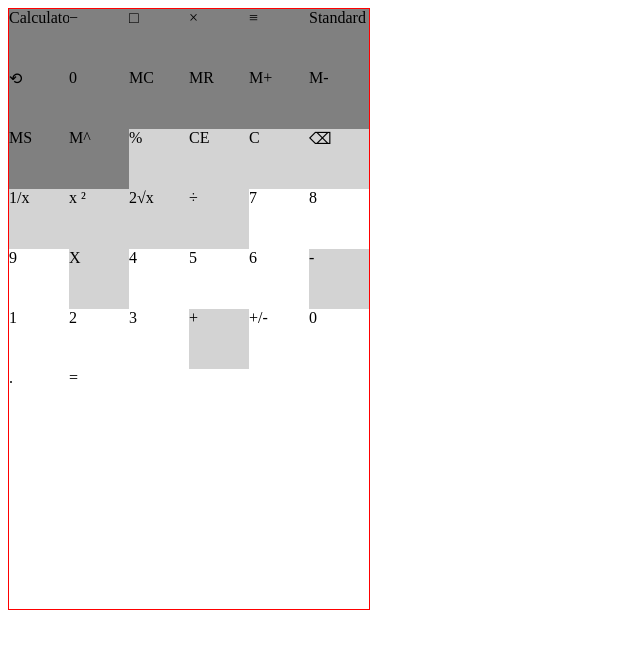
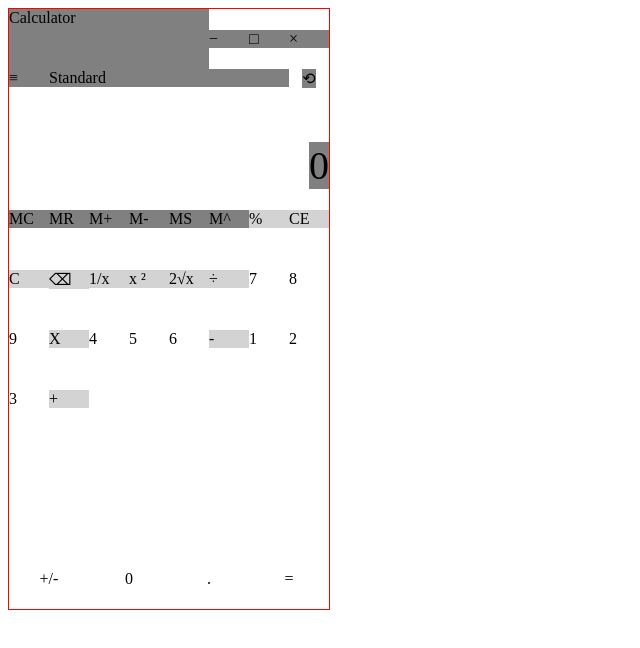
Before and after one commit to condurachi13/razvan-frontend, a plain HTML site: page tema-css-grid/index.html in a window 1280 px wide. Shown: the whole page, without its empty margins (0-640 px from the left). Drawn offline with Linux system fonts and the light colour scheme.

Commit message:
pozitionez elementele cu grid-area

```diff
--- a/tema-css-grid/style.css
+++ b/tema-css-grid/style.css
@@ -3,11 +3,12 @@ body {
     height: 1000px;
 }
 .main {
-    width: 360px;
+    display: grid;
+    width: 320px;
     height: 600px;
+    align-items: center;
     border: 1px solid red;
-    display: grid;
-    grid-template-columns: repeat(6, 60px);
+    grid-template-columns: repeat(8, 40px);
     grid-template-rows: repeat(10, 60px);
 }
 .alb {
@@ -19,3 +20,50 @@ body {
 .gri {
     background-color: lightgray;
 }
+.calc {
+    width: 100%;
+    height: 100%;
+    place-self: bottom;
+}
+.calc {
+    grid-area: 1 / 1 / 1 / 6;
+}
+.minus-bar {
+    grid-area: 1 / 6 / 1 / 6;
+}
+.square-bar {
+    grid-area: 1 / 7 / 1 / 7;
+}
+.menu {
+    align-self: flex-start;
+}
+.standard {
+    grid-area: 2 / 2 / 2 / 8;
+    align-self: flex-start;
+}
+.circle {
+    justify-self: center;
+    align-self: flex-start;
+}
+.equal {
+    justify-self: end;
+    align-self: flex-end;
+    font-size: 40px;
+    grid-area: 3 / 1 / 3 / 9;
+}
+.egal {
+    grid-area: 10 / 7 / 10 / 9;
+    justify-self: center;
+}
+.punct {
+    grid-area: 10 / 5 / 10 / 7;
+    justify-self: center;
+}
+.zero {
+    grid-area: 10 / 3 / 10 / 5;
+    justify-self: center;
+}
+.plusminus {
+    grid-area: 10 / 1 / 10 / 3;
+    justify-self: center;
+}
```
